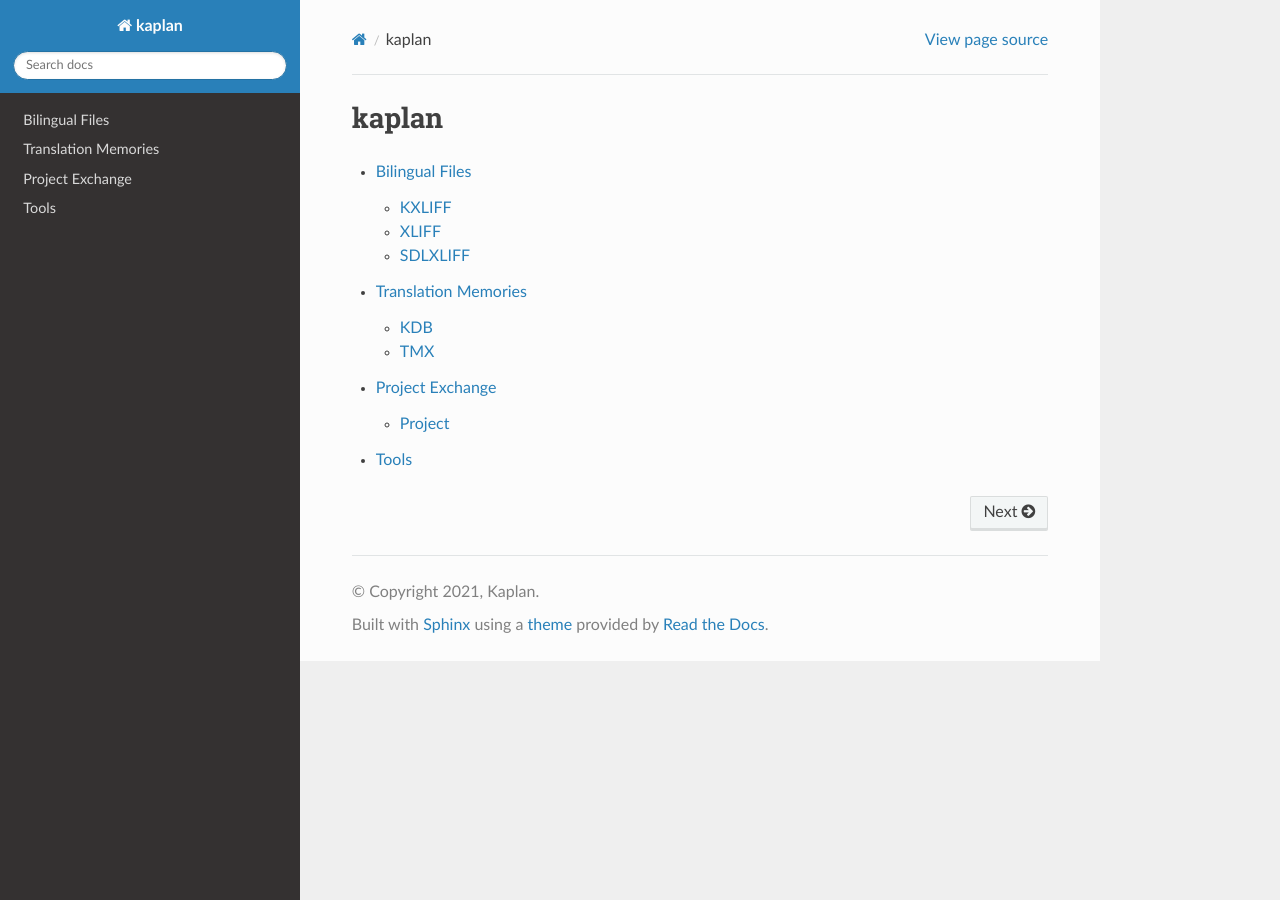
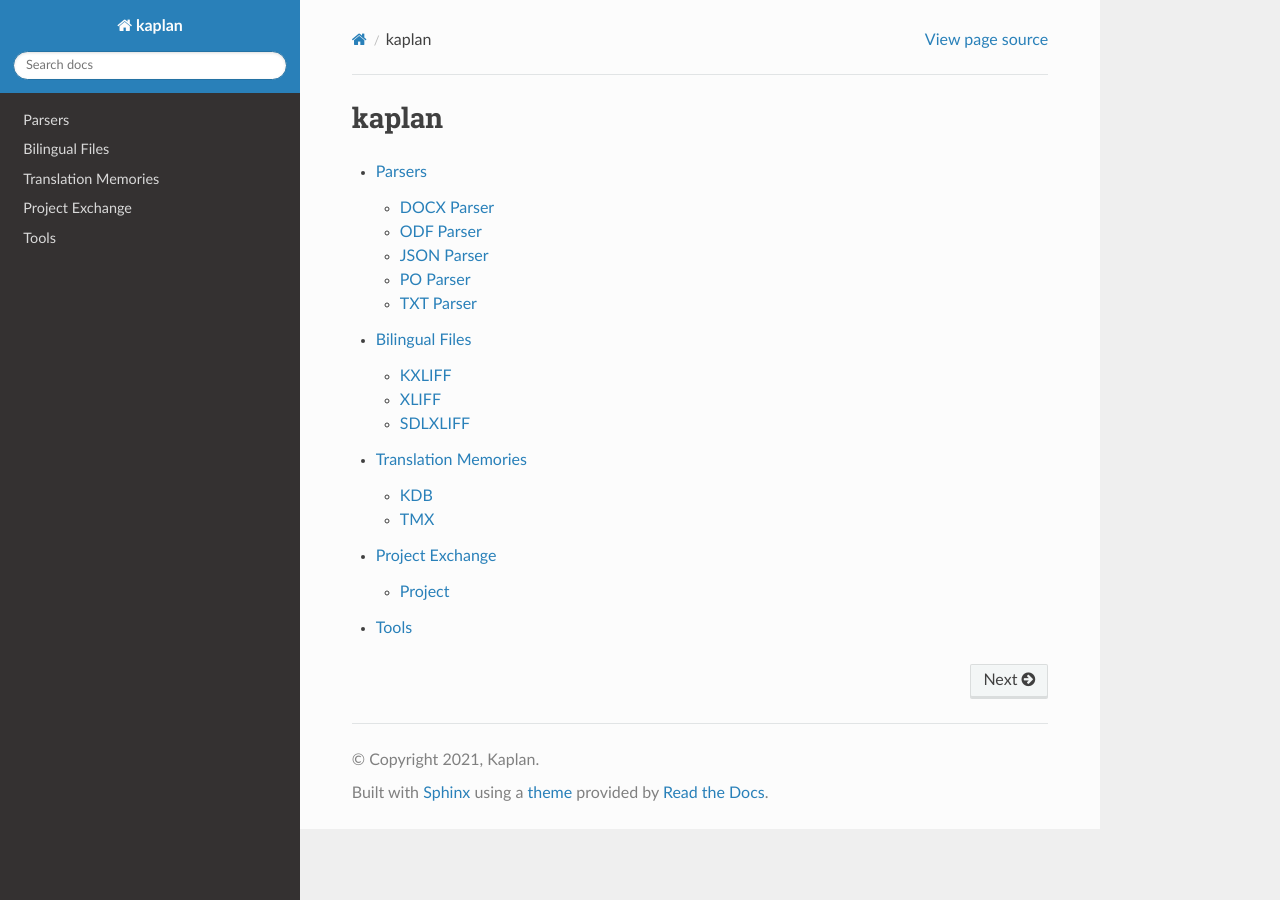
Before and after one commit to kaplanPRO/kaplanpy, a Sphinx documentation site: the page built from docs/index.rst, in a window 1280 px wide. Built offline with Sphinx 7.4.7 and the Read the Docs theme 3.1.0, drawn with Linux system fonts in a browser that asks for light colours.

Commit message:
Add parsers documentation page
- Created docs/parsers.rst to document file parsers.
- Updated docs/index.rst to include the parsers page in the table of contents.

```diff
--- a/docs/index.rst
+++ b/docs/index.rst
@@ -3,6 +3,7 @@
 
 .. toctree::
 
+   parsers
    bilingual_files
    translation_memories
    project_exchange
--- /dev/null
+++ b/docs/parsers.rst
@@ -0,0 +1,29 @@
+Parsers
+=======
+
+Parsers are responsible for extracting translatable content from various file formats into XLIFF-based structures.
+
+DOCX Parser
+-----------
+.. autoclass:: kaplan.parser.docx.DOCXParser
+   :members:
+
+ODF Parser
+----------
+.. autoclass:: kaplan.parser.odf.ODFParser
+   :members:
+
+JSON Parser
+-----------
+.. autoclass:: kaplan.parser.json.JSONParser
+   :members:
+
+PO Parser
+---------
+.. autoclass:: kaplan.parser.po.POParser
+   :members:
+
+TXT Parser
+----------
+.. autoclass:: kaplan.parser.txt.TXTParser
+   :members:
```
